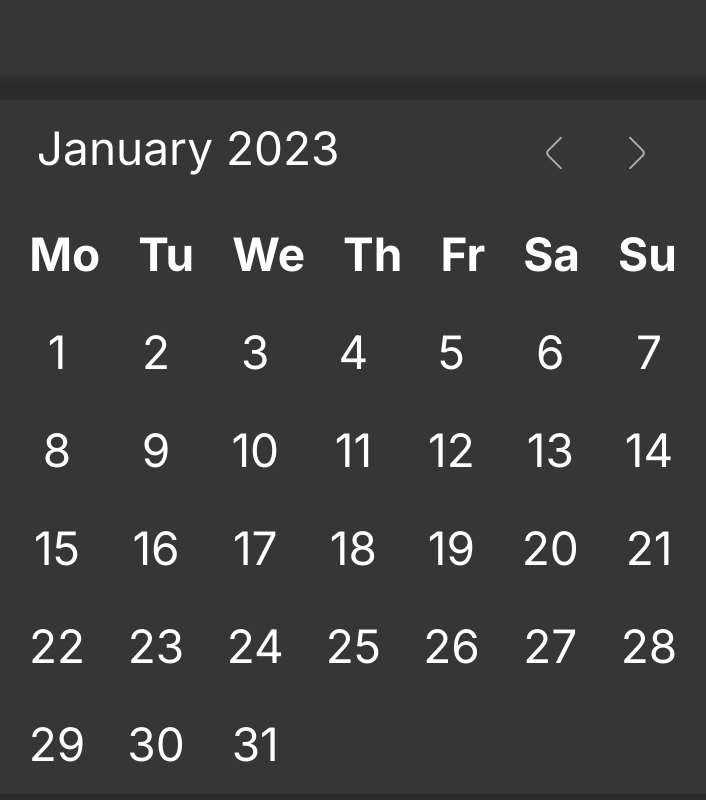
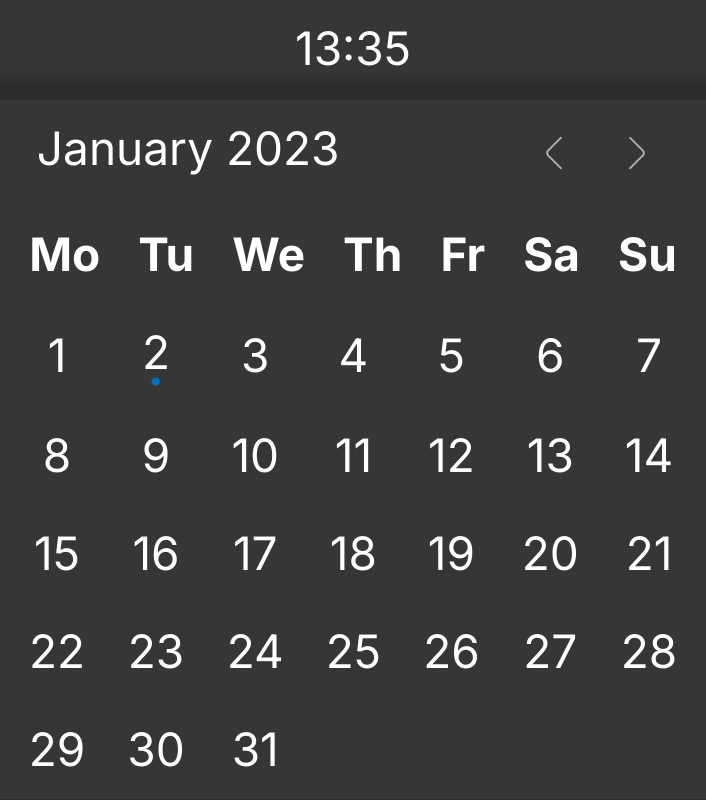
Before and after one commit to teoto4/calendar, a plain HTML site: page index.html in a window 1280 px wide. Shown: the whole page, without its empty margins (287-993 px from the left). Drawn offline with Linux system fonts and the light colour scheme.

Commit message:
Подготовка для изменяющихся элементов + перевёл псевдокласс в отдельный класс для добавления в js

```diff
--- a/index.html
+++ b/index.html
@@ -10,6 +10,7 @@
     <link href="https://fonts.googleapis.com/css2?family=Inter:ital,opsz,wght@0,14..32,100..900;1,14..32,100..900&display=swap" rel="stylesheet">
 </head>
 <body>
+    <p class="time">13:35</p>
     <div class="calendar_body">
         <div class="calendar_head">
             <p>January 2023</p>
@@ -19,7 +20,7 @@
             </div>
         </div>
 
-        <table class="calendar">
+        <table id="calendar" class="calendar">
             <thead>
                 <tr>
                     <th>Mo</th>
@@ -31,10 +32,10 @@
                     <th>Su</th>
                 </tr>
             </thead>
-            <tbody>
+            <tbody id="dates">
                 <tr>
                     <td>1</td>
-                    <td>2</td>
+                    <td class="event_indicator">2</td>
                     <td>3</td>
                     <td>4</td>
                     <td>5</td>
@@ -86,9 +87,14 @@
             <li>Testing</li>
         </ul>
         <form action="">
-            <input type="text">
+            <input type="text" required>
             <button>Add Task</button>
         </form>
     </div>
+
+
+
+    <script src="./js/date.js"></script>
+    <script src="./js/main.js"></script>
 </body>
 </html>
--- /dev/null
+++ b/js/main.js
@@ -0,0 +1,11 @@
+//DOM Elements
+const calendar = document.querySelector('#calendar');
+const dates = document.querySelector('#dates')
+
+
+//Start
+// let year = 2024;
+// let month = 0;
+
+const now = new Date(0);
+console.log(now);
--- a/style.css
+++ b/style.css
@@ -79,15 +79,7 @@ body{
                 &:hover{
                     box-shadow: 0px 0px 0px 1px rgb(255, 255, 255);
                 }
-                &::after{
-                    display: none !important;
-                    height: 5px;
-                    display: flex;
-                    justify-content: center;
-                    align-items: center;
-                    content: url(./img/icon/yellow_circle.png);
-                    transform: scale(.2)
-                }
+
             }
         }
     }
@@ -152,3 +144,21 @@ body{
     }
 
 }
+
+
+.time{
+    position: fixed;
+    top: 20px;
+}
+
+
+.event_indicator{
+    &::after{
+        height: 5px;
+        display: flex;
+        justify-content: center;
+        align-items: center;
+        content: url(./img/icon/blue_cirle.png);
+        transform: scale(.2)
+    }
+}
```
Also changed, not shown: final_JS.txt, js/date.js (added).
